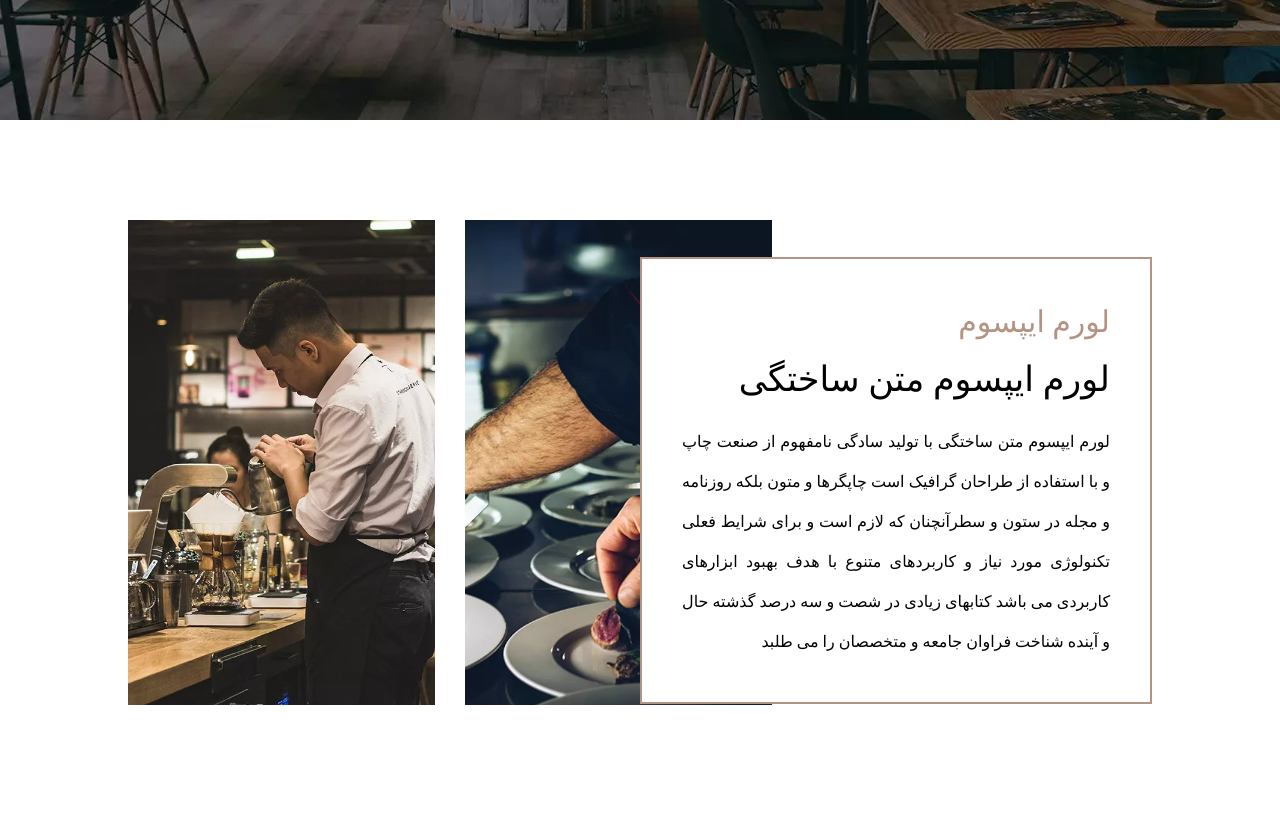
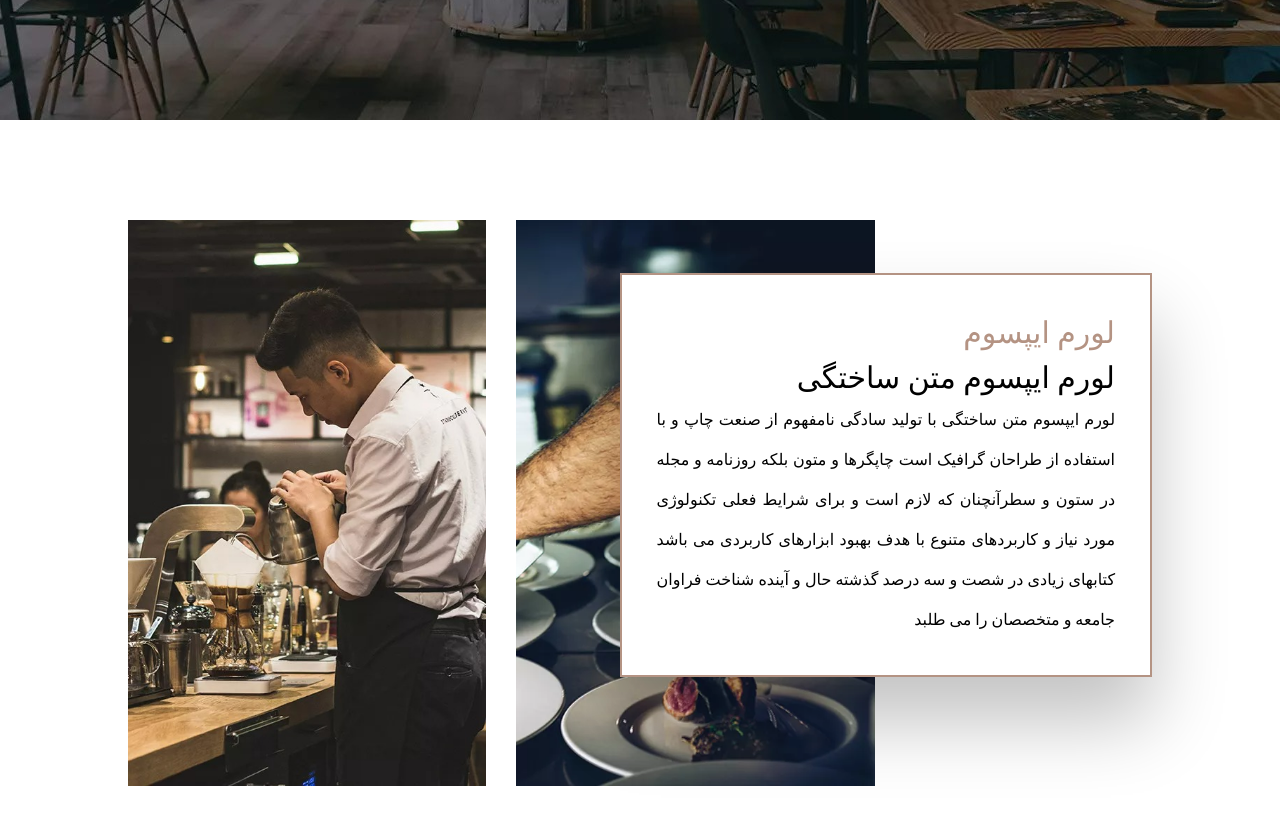
Before and after one commit to amirhpy/Restaurant-Landing, a React (Create React App) app: page / in a window 1280 px wide. Shown: the part 680-1504 px from the top of the page. Built offline with nearby package versions, Linux system fonts and the light colour scheme.

Commit message:
redesign about component

```diff
--- a/src/components/About/About.js
+++ b/src/components/About/About.js
@@ -6,17 +6,19 @@ import about_2 from '../../assets/img/about-img-2.jpg'
 
 const About = () => {
     return (
-        <div className='w-4/5 m-auto flex justify-end py-[100px] relative'>
-            <div className='w-[50%] p-[40px] absolute border-2 top-[20%] right-0 border-cream-0 border-solid font-Vazir-regular bg-white-0'>
+        <div className='w-4/5 m-auto flex flex-col xl:flex-row justify-end py-[100px] relative'>
+            <div className='w-full xl:w-[52%] p-[35px] shadow-shadow xl:absolute border-2 top-[20%] right-0 border-cream-0 border-solid font-Vazir-regular bg-white-0'>
                 <h3 className='font-Nastaliq text-[30px] text-cream-0'>لورم ایپسوم</h3>
-                <h2 className='text-[35px] mt-[10px]'>لورم ایپسوم متن ساختگی</h2>
-                <p className='text-justify leading-[40px] mt-[15px]'>لورم ایپسوم متن ساختگی با تولید سادگی نامفهوم از صنعت چاپ و با استفاده از طراحان گرافیک است چاپگرها و متون بلکه روزنامه و مجله در ستون و سطرآنچنان که لازم است و برای شرایط فعلی تکنولوژی مورد نیاز و کاربردهای متنوع با هدف بهبود ابزارهای کاربردی می باشد کتابهای زیادی در شصت و سه درصد گذشته حال و آینده شناخت فراوان جامعه و متخصصان را می طلبد</p>
+                <h2 className='text-[30px]'>لورم ایپسوم متن ساختگی</h2>
+                <p className='text-justify leading-[40px]'>لورم ایپسوم متن ساختگی با تولید سادگی نامفهوم از صنعت چاپ و با استفاده از طراحان گرافیک است چاپگرها و متون بلکه روزنامه و مجله در ستون و سطرآنچنان که لازم است و برای شرایط فعلی تکنولوژی مورد نیاز و کاربردهای متنوع با هدف بهبود ابزارهای کاربردی می باشد کتابهای زیادی در شصت و سه درصد گذشته حال و آینده شناخت فراوان جامعه و متخصصان را می طلبد</p>
             </div>
-            <div className='w-[30%] ml-[30px]'>
-                <img src={about_2} alt='about' />
-            </div>
-            <div className='w-[30%]'>
-                <img src={about_1} alt='about' />
+            <div className='flex md:flex-row flex-col justify-end mt-[60px] xl:mt-0'>
+                <div className='w-[100%] md:w-[50%] xl:w-[35%] md:ml-[30px]'>
+                    <img className='w-full' src={about_2} alt='about' />
+                </div>
+                <div className='w-[100%] md:w-[50%] xl:w-[35%] mt-[30px] md:mt-0'>
+                    <img className='w-full' src={about_1} alt='about' />
+                </div>
             </div>
         </div>
     );
--- a/tailwind.config.js
+++ b/tailwind.config.js
@@ -14,6 +14,9 @@ module.exports = {
       backgroundImage: {
         'home': "url('./assets/img/home.jpg')"
       },
+      boxShadow: {
+        'shadow': '0px 45px 70px rgba(0,0,0,0.24)'
+      },
       fontFamily: {
         'PT-regular': ['PT-regular'],
         'PT-bold': ['PT-bold'],
```
Also changed, not shown: src/assets/img/menu.jpg (added).
